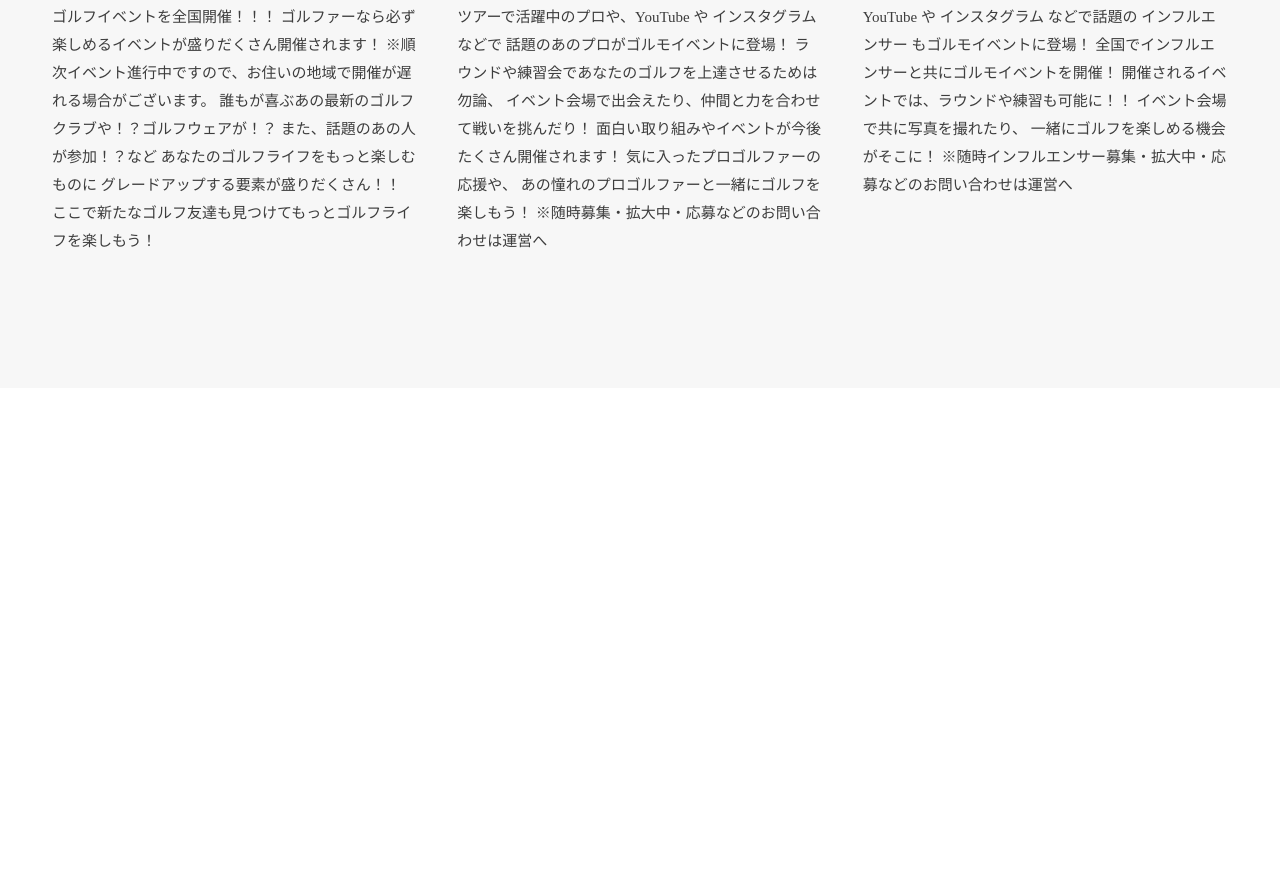
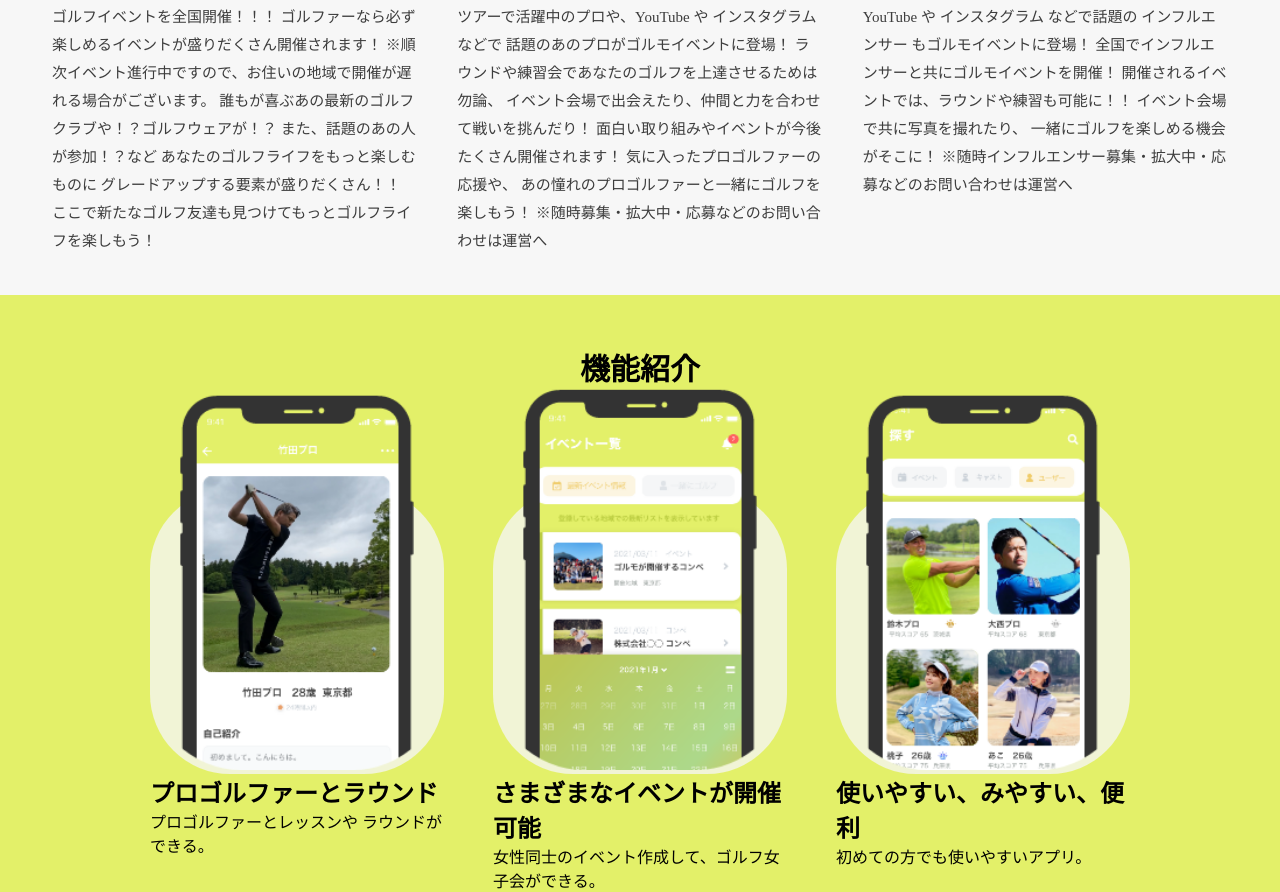
Before and after one commit to HauMinh/golmo, a plain HTML site: page index.html in a window 1280 px wide. Shown: the part 2037-2929 px from the top of the page. Before the commit the page ends 2425 px from the top, so only its background shows below. Drawn offline with nearby package versions, Linux system fonts and the light colour scheme.

Commit message:
upload code

```diff
--- a/css/style.css
+++ b/css/style.css
@@ -142,7 +142,6 @@
   /* *********************** */
 .container{
     width: 100%;
-    min-height: 100vh;
     background-color: #f7f7f7;
 }
 .container .row{
@@ -189,6 +188,42 @@
    color:#3d3d3d ;
    line-height: 28px;
 }
+/* ************************ */
+/* phone item */
+.phone_item{
+    background-color: #E3F069;
+    width: 100%;
+}
+.function_introduction{
+    padding-top: 50px;
+}
+.function_introduction .title_introduction{
+    width: 100%;
+    text-align: center;
+    font-size: 20px;
+    margin-bottom: 100px;
+}
+.list_items{
+    display: flex;
+    justify-content: space-between;
+    margin-left: 150px;
+    margin-right: 150px;
+
+}
+.list_items .item{
+    flex-basis: 30%;
+
+}
+.bg{
+    border-radius: 80px;
+    width: 100%;
+    background-color: #F1F4D6;
+}
+.bg img{
+    margin-top: -140px;
+    width: 100%;
+}
+
 
 /* responsive */
 @media only screen and (max-width: 992px){
--- a/index.html
+++ b/index.html
@@ -137,6 +137,38 @@
                 </div>
             </div>
         </article>
+        <article class="phone_item">
+            <div class="function_introduction">
+                <div class="title_introduction">
+                    <h1>機能紹介</h1>
+                </div>
+                <div class="list_items">
+                    <div class="item list_items_one">
+                        <div class="bg">
+                            <img src="imgs/content/Mask Group 2.png" alt="phone">
+                        </div>
+                        <h2>プロゴルファーとラウンド</h2>
+                        <p>プロゴルファーとレッスンや ラウンドができる。</p>
+                    </div>
+                    <div class="item list_items_two">
+                        <div class="bg">
+                            <img src="imgs/content/Mask Group 1.png" alt="phone">
+                        </div>
+                        <h2>さまざまなイベントが開催可能</h2>
+                        <p>女性同士のイベント作成して、ゴルフ女子会ができる。</p>
+                    </div>
+                    <div class="item list_items_three">
+                        <div class="bg">
+                            <img src="imgs/content/Mask Group 3.png" alt="phone">
+                        </div>
+                        <h2>使いやすい、みやすい、便利</h2>
+                        <p>初めての方でも使いやすいアプリ。</p>
+                    </div>
+                </div>
+            </div>
+
+
+        </article>
 
 
     </main>
@@ -144,7 +176,7 @@
 
     </footer>
 
-    <!-- js -->
+    <!-- jquery slider -->
     <script type="text/javascript">
         $('.banner_slider').slick({
             dots: true,
```
Also changed, not shown: imgs/content/Mask Group 1.png (added), imgs/content/Mask Group 2.png (added), imgs/content/Mask Group 3.png (added).
